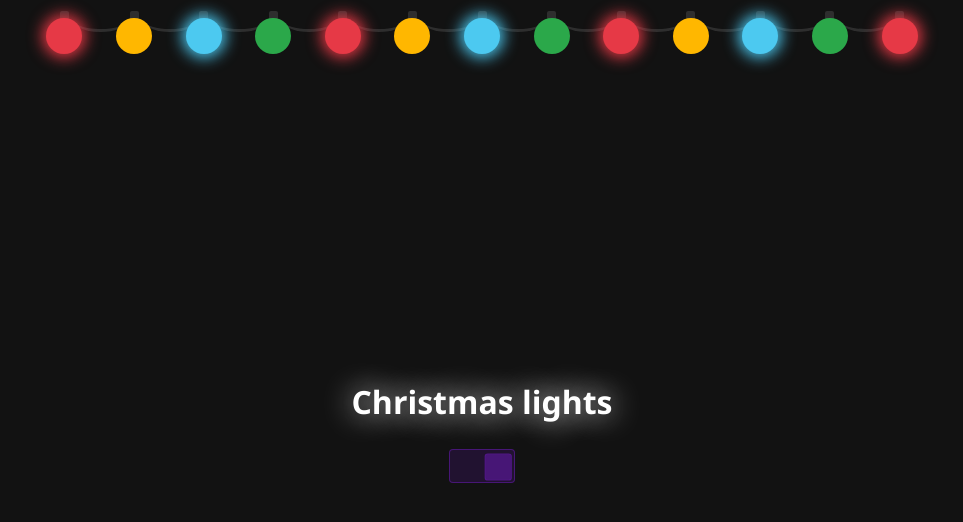
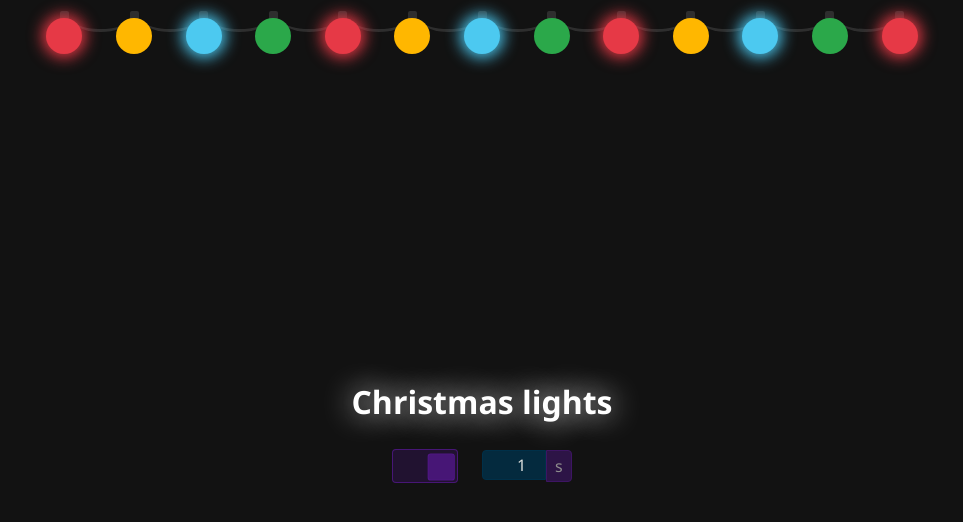
Before and after one commit to shikitsun/tier-1-svelte, a SvelteKit app: page /christmas-lights in a window 1280 px wide. Shown: the top 522 px of the page, without its empty margins (158-1121 px from the left). Built offline with nearby package versions, Linux system fonts and the light colour scheme.

Commit message:
set intensity for christmas lights

```diff
--- a/src/routes/christmas-lights/+page.svelte
+++ b/src/routes/christmas-lights/+page.svelte
@@ -1,3 +1,7 @@
+<script context="module">
+  export const onlyNumber = /\d*/;
+</script>
+
 <script>
   // tl;dr many of these styles inspired by https://codepen.io/irfanezani_/pen/mdeLpKo, many thanks to author :)
   /**
@@ -14,12 +18,19 @@
   const elementWidth = ropePartLength + bulbWidth;
 
   let ropeWidth = 0;
+
+  // control values
   /**
    * saved colors by index
    * @type {{[key: string | number]: string}}
    */
   let colors = {};
   let isPlayed = true;
+  /**
+   * Intensity (animation interval) in seconds
+   */
+  let intensity = 1;
+
   const defaultColors = Object.freeze(['#e63946', '#ffb700', '#4cc9f0', '#2ba84a']);
   /**
    * How many elements
@@ -121,6 +132,7 @@
       <li
         style:--color={getColorOf(idx)}
         style:--delay={getDelayOf(idx)}
+        style:--duration={`${intensity}s`}
         use:syncAnimation={{ idx }}
       />
     {/each}
@@ -129,9 +141,28 @@
   <div class="controls">
     <h2 class="title">Christmas lights</h2>
 
-    <form class="form">
-      <input type="checkbox" bind:checked={isPlayed} />
-    </form>
+    <div class="form-container">
+      <form class="form">
+        <input type="checkbox" bind:checked={isPlayed} />
+        <div class="intensity">
+          <input
+            type="number"
+            value={intensity ?? 0}
+            on:input|preventDefault={(ev) => {
+              if (ev.target && ev.target instanceof HTMLInputElement) {
+                // if test failed (false)
+                if (!onlyNumber.test(ev.target.value)) {
+                  // do not update value
+                  ev.target.value = `${intensity || ''}`;
+                }
+                intensity = +ev.target.value;
+              }
+            }}
+          />
+          <span>s</span>
+        </div>
+      </form>
+    </div>
   </div>
 </main>
 
@@ -235,9 +266,16 @@
     text-shadow: 0px 0px 30px white;
   }
 
+  .controls .form-container {
+    display: flex;
+    justify-content: center;
+  }
+
   .controls .form {
     display: flex;
-    justify-content: center;
+    justify-content: space-between;
+    align-items: center;
+    column-gap: 1.5rem;
   }
 
   .controls .form [type='checkbox'] {
@@ -278,6 +316,37 @@
     background-color: #5a189aaa;
   }
 
+  .controls .form .intensity {
+    display: flex;
+  }
+
+  .controls .form .intensity input {
+    all: unset;
+    appearance: textField;
+    width: calc(5ch + 0.25rem * 2);
+    height: 1.25rem;
+    text-align: end;
+    font-size: 1rem;
+    background-color: #003049cc;
+    border-radius: 0.25rem;
+    padding: 0.25rem;
+    border-start-end-radius: 0;
+    border-end-end-radius: 0;
+    border: 0.01rem solid #003049ff;
+  }
+
+  .controls .form .intensity span {
+    font-size: 1rem;
+    opacity: 0.6;
+    user-select: none;
+    padding: 0.25rem 0.5rem;
+    text-transform: lowercase;
+    background-color: #5a189aa2;
+    border-start-end-radius: 0.25rem;
+    border-end-end-radius: 0.25rem;
+    border: 0.01rem solid #5a189aff;
+  }
+
   @keyframes glow {
     0%,
     100% {
```
